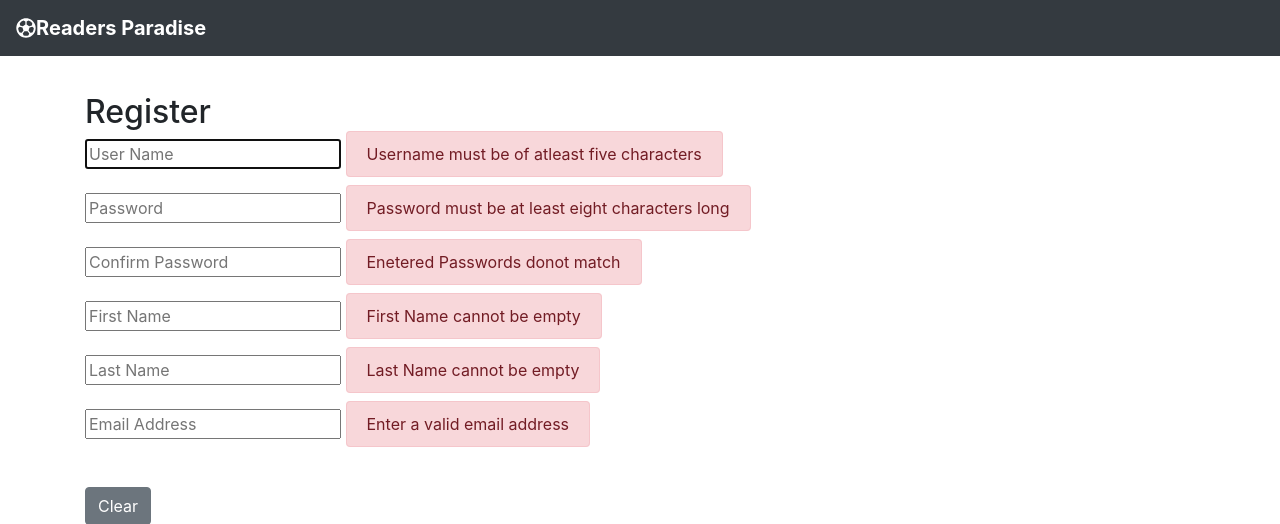
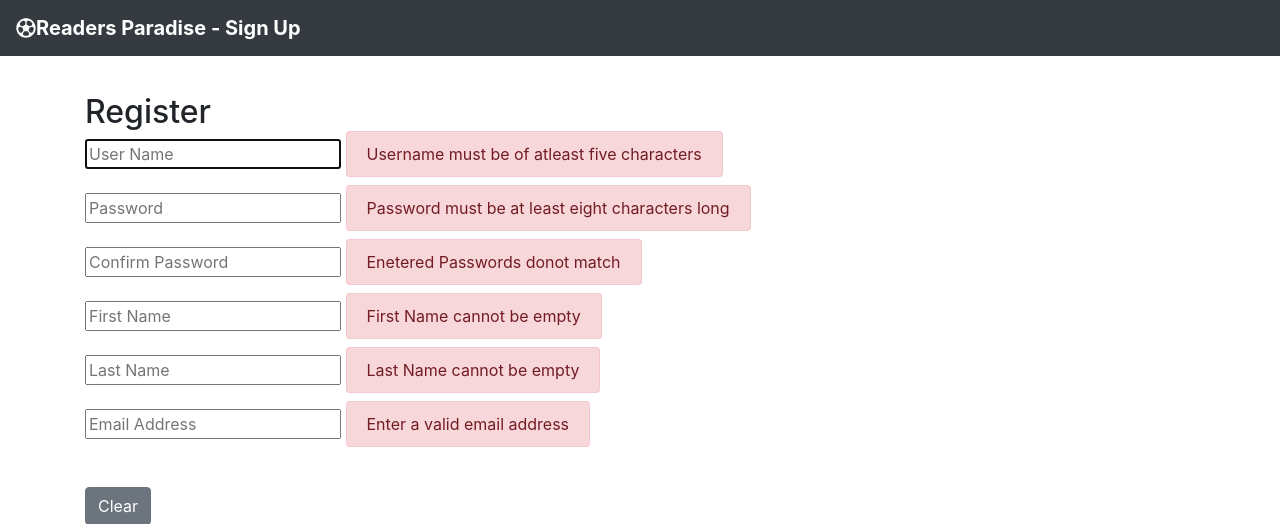
Before and after one commit to Gopichand0625/GROUP-F-, a Flask app: template templates/signup.html in a window 1280 px wide. Shown: the top 524 px of the page. Run offline with Flask 3, Linux system fonts and the light colour scheme; the template is opened without the code that fills it, so the values that code supplies are empty; some libraries are stand-ins or nearby versions.

Commit message:
Update signup.html

```diff
--- a/templates/signup.html
+++ b/templates/signup.html
@@ -14,7 +14,7 @@
 
             <nav class="navbar fixed-top navbar-dark bg-dark navbar-expand-sm box-shadow">
                 <a href="/" class="navbar-brand d-flex align-items-center">
-                    <strong><i class="far fa-futbol"></i>Readers Paradise</strong>
+                    <strong><i class="far fa-futbol"></i>Readers Paradise - Sign Up</strong>
                     </a></nav><br/></header><br />
 
                     <main>
```
